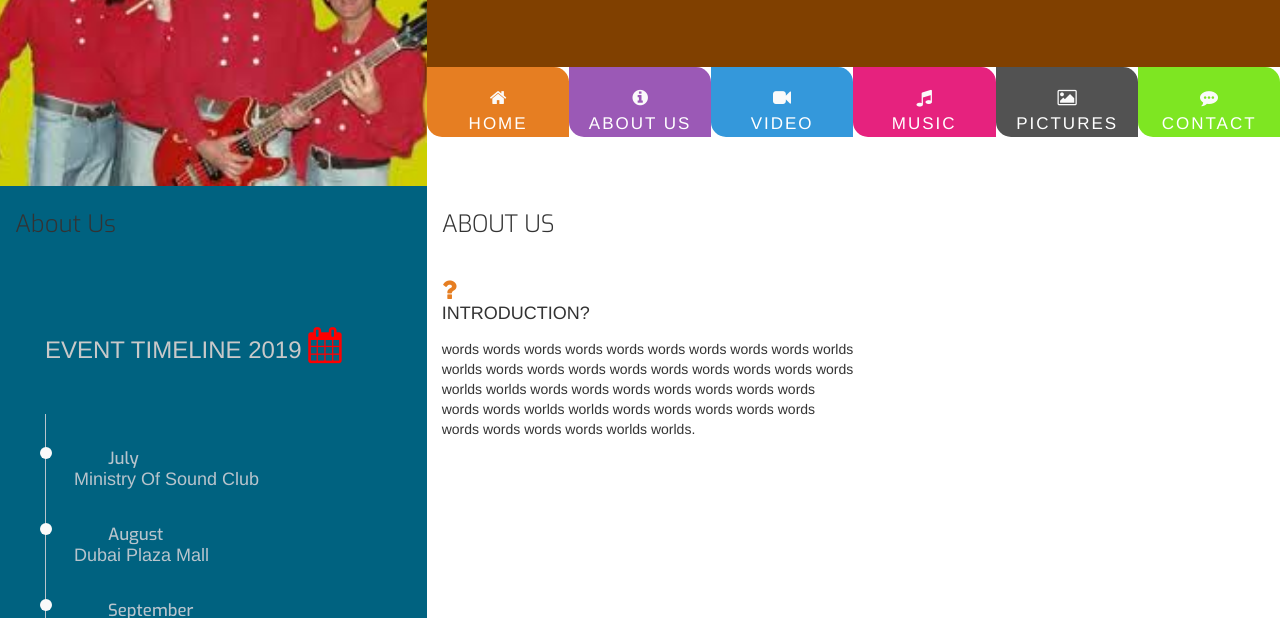
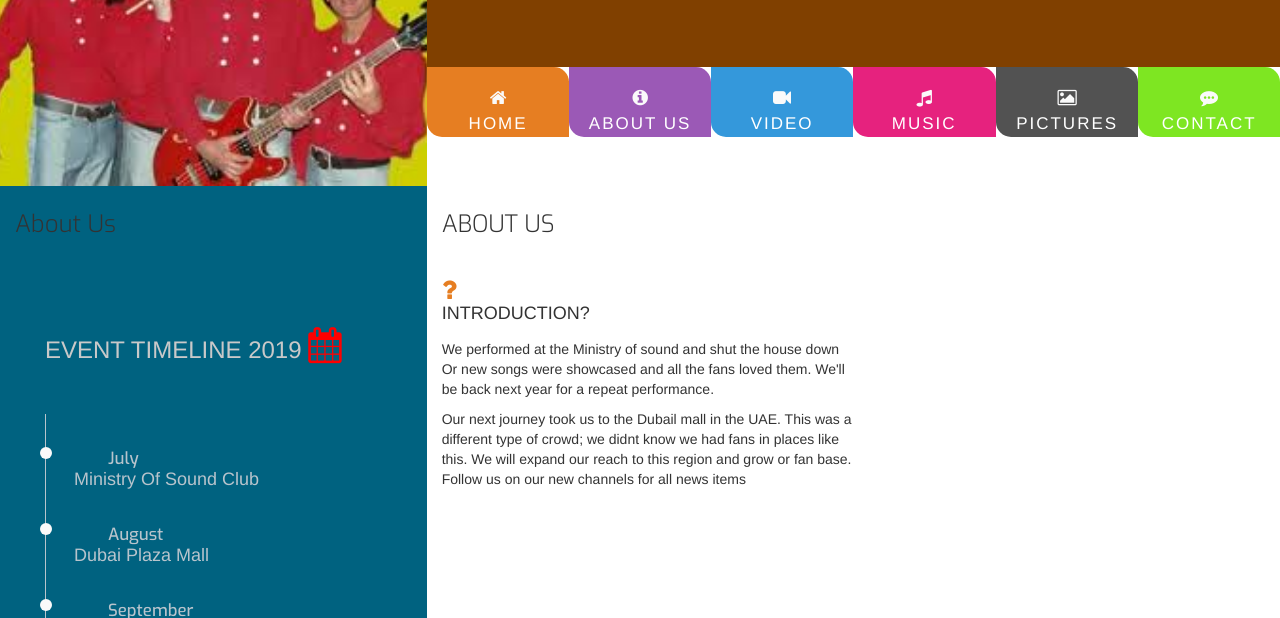
Before and after one commit to obynz/fe-milestone-project, a plain HTML site: page aboutus.html in a window 1280 px wide. Shown: the part 174-792 px from the top of the page. Drawn offline with nearby package versions, Linux system fonts and the light colour scheme.

Commit message:
Update of the about us page

```diff
--- a/aboutus.html
+++ b/aboutus.html
@@ -103,10 +103,15 @@
                                 <div class="col-10">
                                     <h4 class="three-reasons-heading uppercase">Introduction?</h4>
                                     <p>
-                                        words words words words words words words words words worlds worlds words words words
-                                        words words words words words words worlds worlds words words words words words words
-                                        words words words worlds worlds words words words words words words words words words
-                                        worlds worlds.
+                                        We performed at the Ministry of sound and shut the house down
+                                        Or new songs were showcased and all the fans loved them.
+                                        We'll be back next year for a repeat performance.
+                                        </p>
+                                        <p>
+                                        Our next journey took us to the Dubail mall in the UAE. This was
+                                        a different type of crowd; we didnt know we had fans in places like this.
+                                        We will expand our reach to this region and grow or fan base.
+                                        Follow us on our new channels for all news items
                                     </p>
                                 </div>
                             </div>
```
